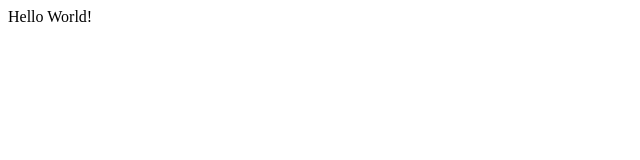
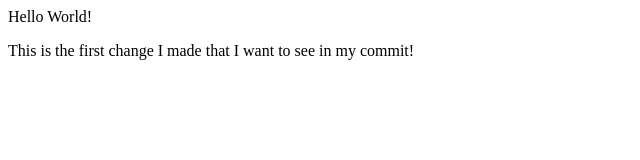
Before and after one commit to SRoomsCode/DSCTEST, a plain HTML site: page Index.html in a window 1280 px wide. Shown: the whole page, without its empty margins (0-640 px from the left). Drawn offline with Linux system fonts and the light colour scheme.

Commit message:
first commit on DEV branch

```diff
--- a/Index.html
+++ b/Index.html
@@ -3,5 +3,8 @@
         <p>
             Hello World!
         </p>
+        <p>
+            This is the first change I made that I want to see in my commit!
+        </p>
     </body>
 </head>
```
